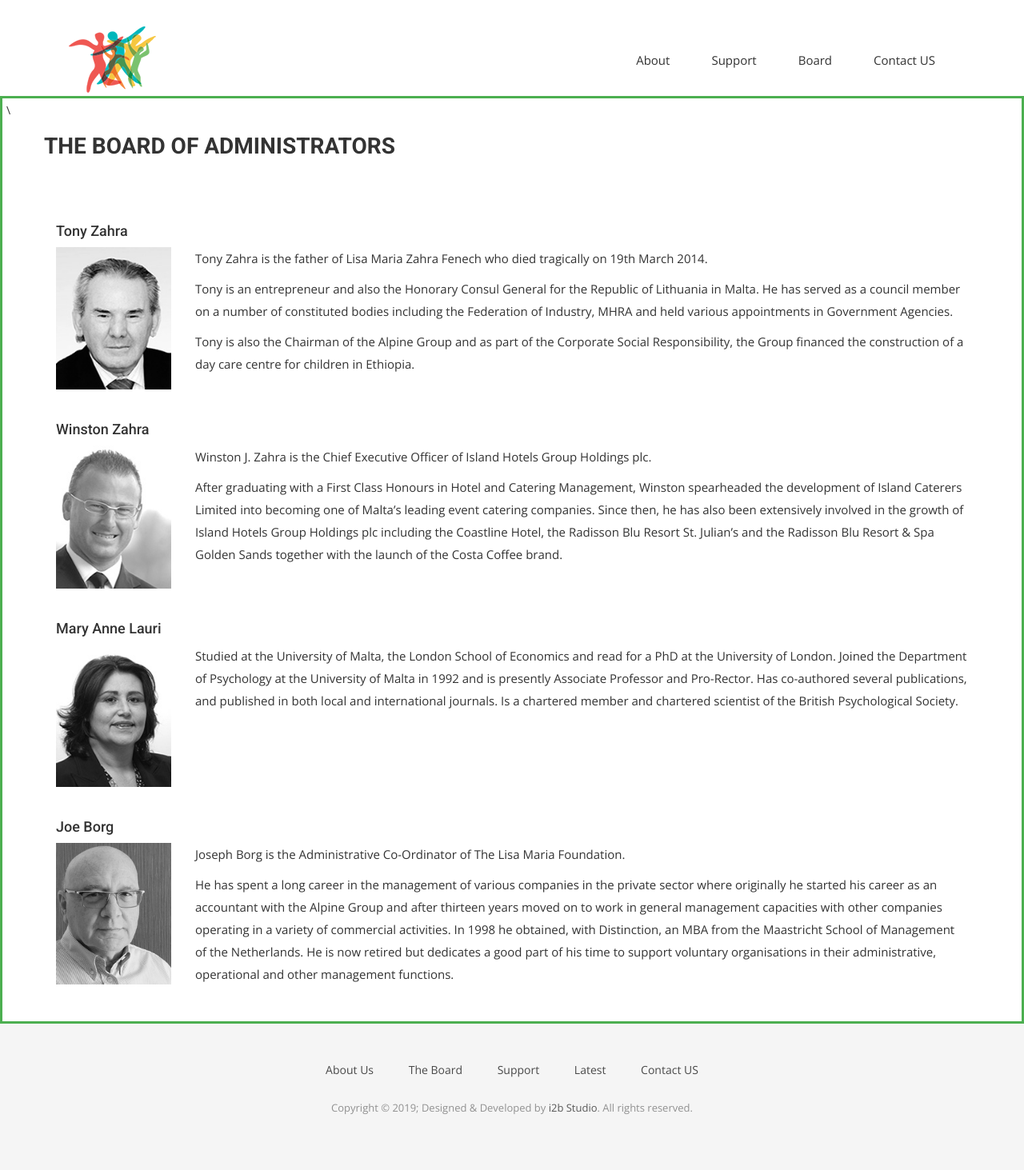
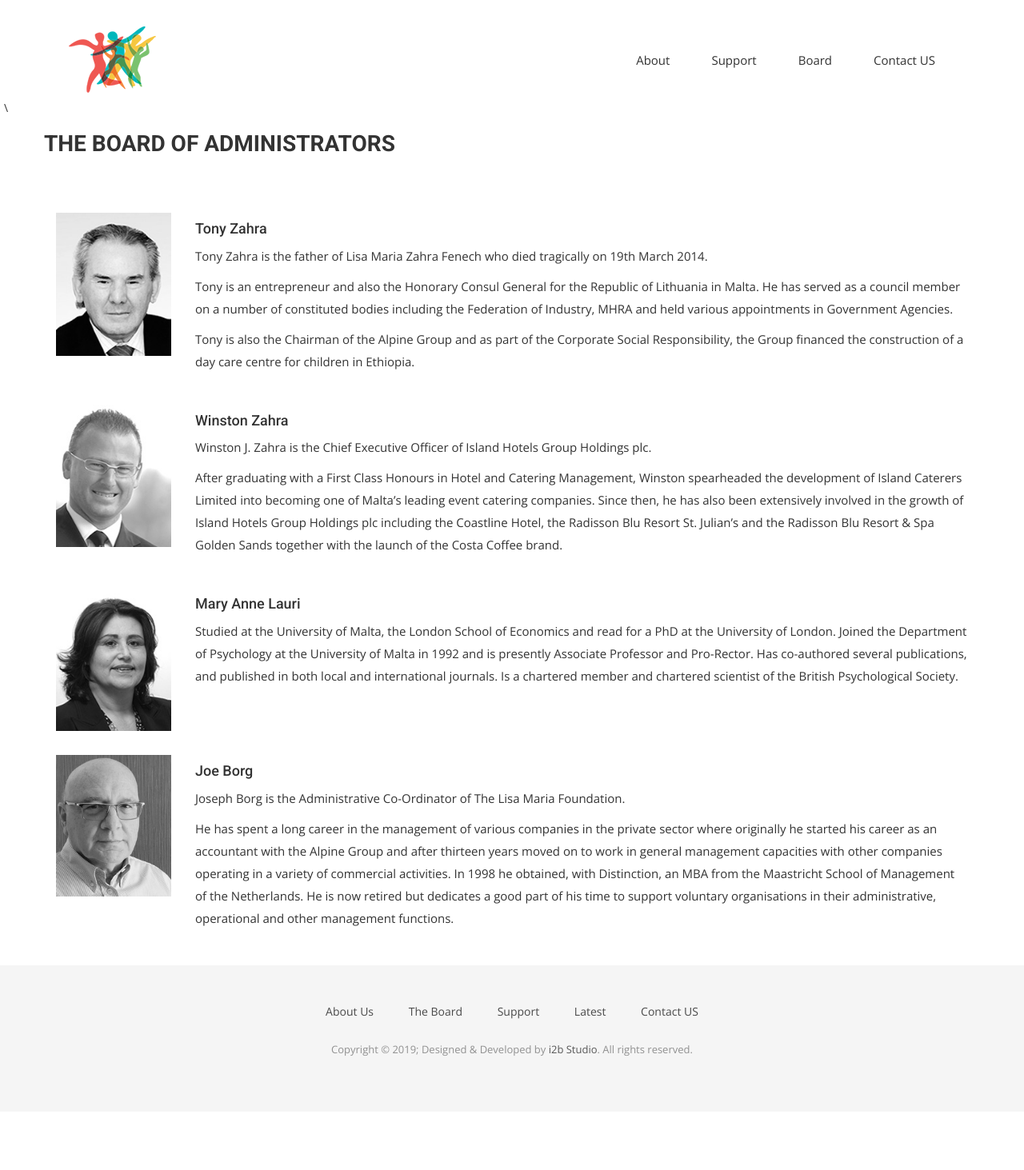
Before and after one commit to jurgencalleja/Lisa-Maria-Foundation, a Jekyll site: the page built from board.html, in a window 1280 px wide. Shown: the whole page at 80% size. Built offline with Jekyll 4.4.1, drawn with Linux system fonts in a browser that asks for light colours; nearby versions of some CDN libraries; some web fonts are replaced; after the commit the page ends 1390 px from its top, so only the background shows below that.

Commit message:
update board layout

```diff
--- a/board.html
+++ b/board.html
@@ -13,8 +13,9 @@ permalink:
         </div>
         <div class="person">
             <div class="clearfix">
+              <img class="image" src="img/Tony-Zahra.jpg" alt="Tony Zahra">
+                <div class="about">
                     <h4>Tony Zahra</h4>
-                <img class="image" src="img/Tony-Zahra.jpg" alt="Tony Zahra">
                     <p>
                         Tony Zahra is the father of Lisa Maria Zahra Fenech who died tragically on 19th March 2014.
                     </p>
@@ -28,11 +29,13 @@ permalink:
                     </p>
                 </div>
             </div>
+        </div>
 
         <div class="person">
             <div class="clearfix">
+                <img class="image" src="img/Winston-Zahra.jpg" alt="Winston Zahra">
+                <div class="about">
                     <h4>Winston Zahra</h4>
-                <img class="image" src="img/Winston-Zahra.jpg" alt="Winston Zahra">
                     <p>
                         Winston J. Zahra is the Chief Executive Officer of Island Hotels Group Holdings plc.
                     </p>
@@ -42,21 +45,25 @@ permalink:
                     </p>
                 </div>
             </div>
+        </div>
 
         <div class="person">
             <div class="clearfix">
+                <img class="image" src="img/Mary-Anne-Lauri.jpg" alt="Winston Zahra">
+                <div class="about">
                     <h4>Mary Anne Lauri</h4>
-                <img class="image" src="img/Mary-Anne-Lauri.jpg" alt="Winston Zahra">
                     <p>
                             Studied at the University of Malta, the London School of Economics and read for a PhD at the University of London. Joined the Department of Psychology at the University of Malta in 1992 and is presently Associate Professor and Pro-Rector. Has co-authored several publications, and published in both local and international journals. Is a chartered member and chartered scientist of the British Psychological Society.
                     </p>
                 </div>
             </div>
+        </div>
 
         <div class="person">
             <div class="clearfix">
+                <img class="image" src="img/Joe.png" alt="Winston Zahra">
+                <div class="about">
                     <h4>Joe Borg</h4>
-                <img class="image" src="img/Joe.png" alt="Winston Zahra">
                     <p>
                         Joseph Borg is the Administrative Co-Ordinator of The Lisa Maria Foundation.
                     </p>
@@ -66,5 +73,6 @@ permalink:
                     </p>
                 </div>
             </div>
+        </div>
     </container>
 </section>
--- a/css/airspace.css
+++ b/css/airspace.css
@@ -810,7 +810,6 @@ import from legacy css
 */
 
 #board{
-  border: 3px solid #4CAF50;
   padding: 5px;
 }
 #board .person{
@@ -824,6 +823,8 @@ import from legacy css
 }
 #board .about{
   position: relative;
+  overflow-wrap: normal;
+  display: grid;
 }
 
 #board .clearfix::after{
```
Lines whose indentation alone changed are shown as unchanged.
